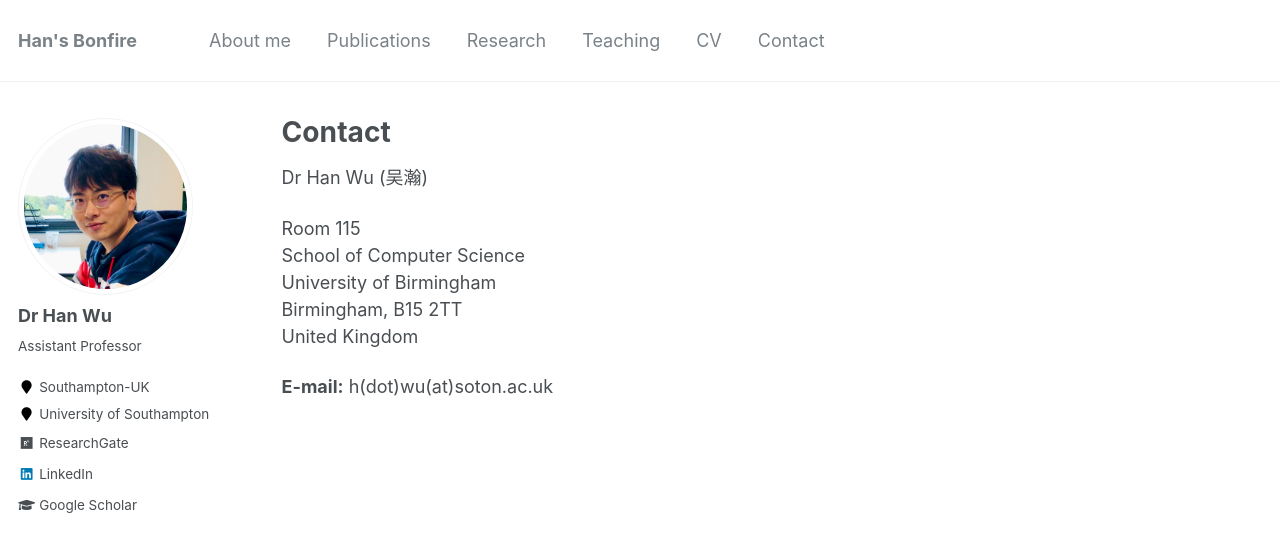
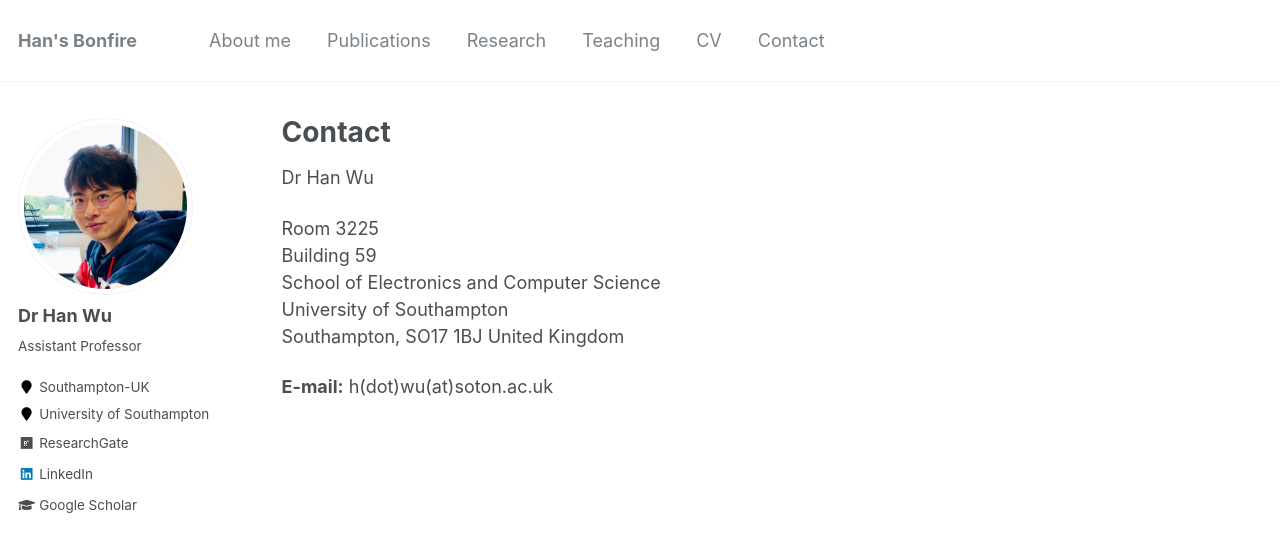
Before and after one commit to woohan/woohan.github.io, a Jekyll site: the page built from _pages/contact.md, in a window 1280 px wide. Shown: the top 552 px of the page. Built offline with Jekyll 4.4.1, drawn with Linux system fonts in a browser that asks for light colours.

```diff
--- a/_pages/contact.md
+++ b/_pages/contact.md
@@ -5,12 +5,13 @@ permalink: /contact/
 author_profile: true
 ---
 
-Dr Han Wu (吴瀚)
+Dr Han Wu
 
-Room 115\\
-School of Computer Science
-University of Birmingham
-Birmingham, B15 2TT
+Room 3225\\
+Building 59\\
+School of Electronics and Computer Science
+University of Southampton
+Southampton, SO17 1BJ
 United Kingdom
 
 **E-mail:** h(dot)wu(at)soton.ac.uk
```
Also changed, not shown: _pages/about.md (+1 -1 lines), _pages/publications.md (+21 -14 lines), 6 other files.
